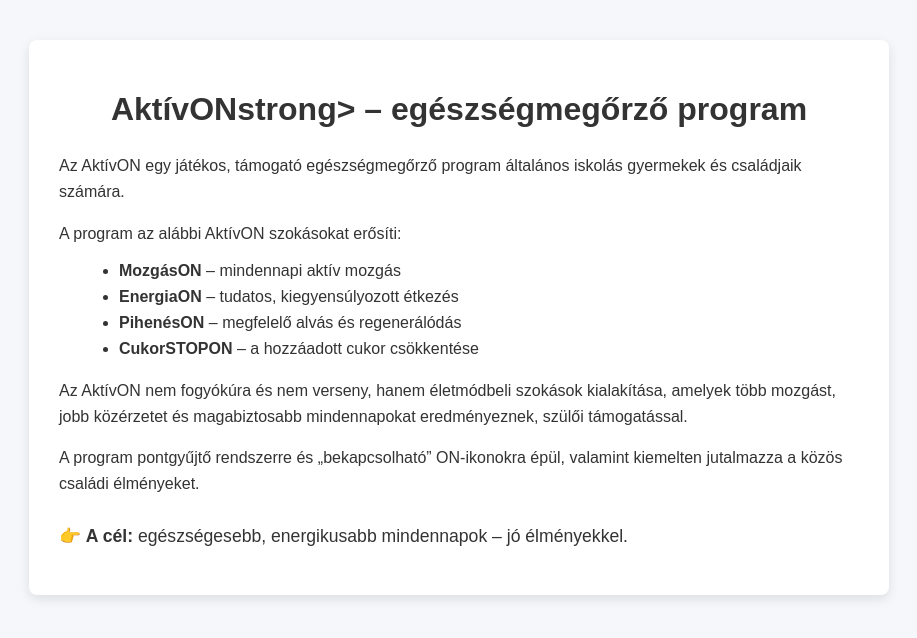
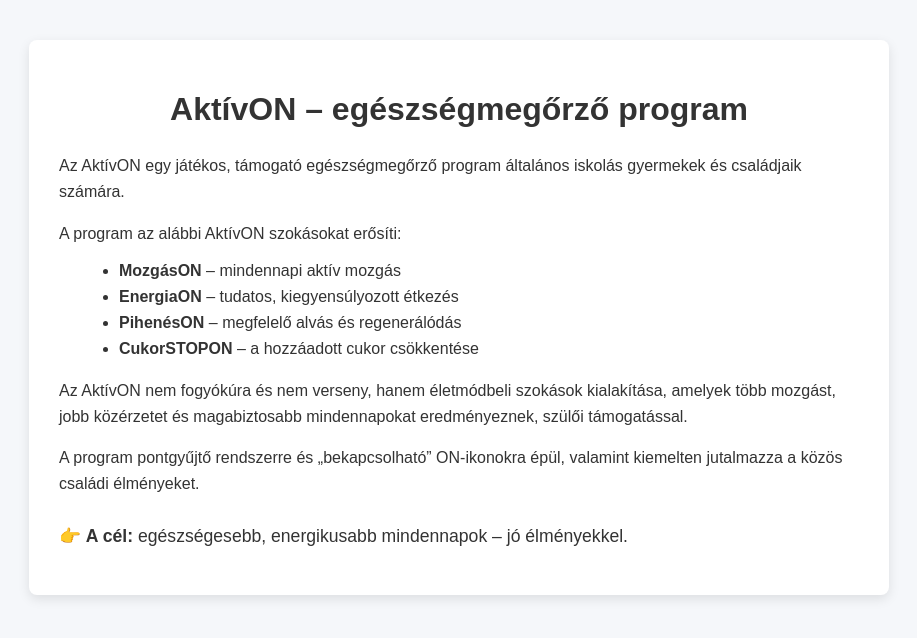
Before and after one commit to kopikornel/kopikornel.github.io, a plain HTML site: page index.html in a window 1280 px wide. Shown: the whole page, without its empty margins (181-1098 px from the left). Drawn offline with Linux system fonts and the light colour scheme.

Commit message:
Update index.html

```diff
--- a/index.html
+++ b/index.html
@@ -8,7 +8,7 @@
 <body>
 
 <div class="container">
-    <h1><strong>AktívON</strong>strong> – egészségmegőrző program</h1>
+    <h1>AktívON – egészségmegőrző program</h1>
 
     <p>
         Az AktívON egy játékos, támogató egészségmegőrző program általános iskolás
```
